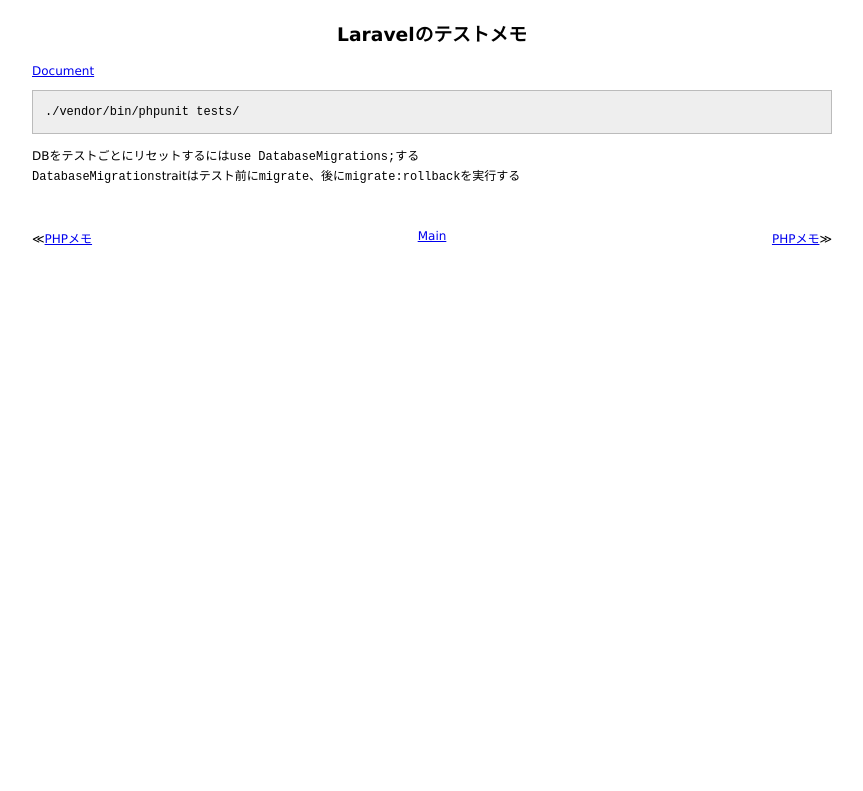
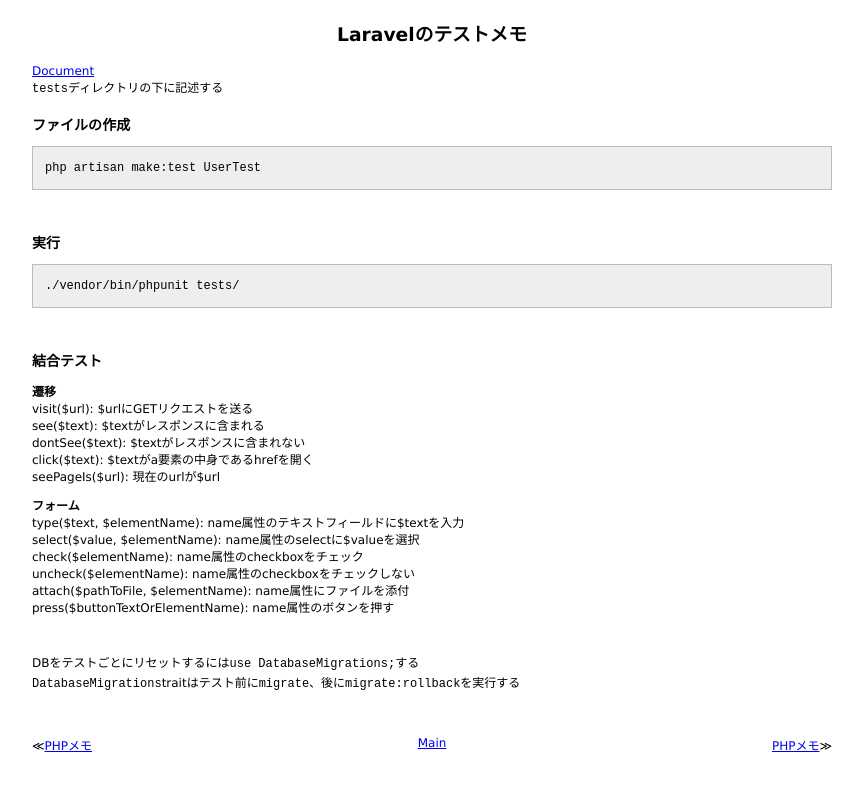
Before and after one commit to 38elements/38elements.github.com, a Jekyll site: the page built from _posts/2016-05-25-laravel-test.md, in a window 1280 px wide. Shown: the top 791 px of the page, without its empty margins (208-1071 px from the left). Built offline with Jekyll 4.4.1, drawn with Linux system fonts in a browser that asks for light colours.

Commit message:
Update 2016-05-25-laravel-test.md

````diff
--- a/_posts/2016-05-25-laravel-test.md
+++ b/_posts/2016-05-25-laravel-test.md
@@ -3,10 +3,41 @@ layout: posts
 title: Laravelのテストメモ
 ---
 [Document](https://laravel.com/docs/master/testing)
+`tests`ディレクトリの下に記述する
+
+### ファイルの作成
+
+```
+php artisan make:test UserTest
+```
+<br>
+
+### 実行
 
 ```
 ./vendor/bin/phpunit tests/
 ```
+<br>
+
+### 結合テスト
+
+**遷移**
+visit($url): $urlにGETリクエストを送る
+see($text): $textがレスポンスに含まれる
+dontSee($text): $textがレスポンスに含まれない
+click($text): $textがa要素の中身であるhrefを開く
+seePageIs($url): 現在のurlが$url
+
+**フォーム**
+type($text, $elementName): name属性のテキストフィールドに$textを入力
+select($value, $elementName): name属性のselectに$valueを選択
+check($elementName): name属性のcheckboxをチェック
+uncheck($elementName): name属性のcheckboxをチェックしない
+attach($pathToFile, $elementName): name属性にファイルを添付
+press($buttonTextOrElementName): name属性のボタンを押す
+
+
+<br>
 
 DBをテストごとにリセットするには`use DatabaseMigrations;`する
 `DatabaseMigrations`traitはテスト前に`migrate`、後に`migrate:rollback`を実行する
````
